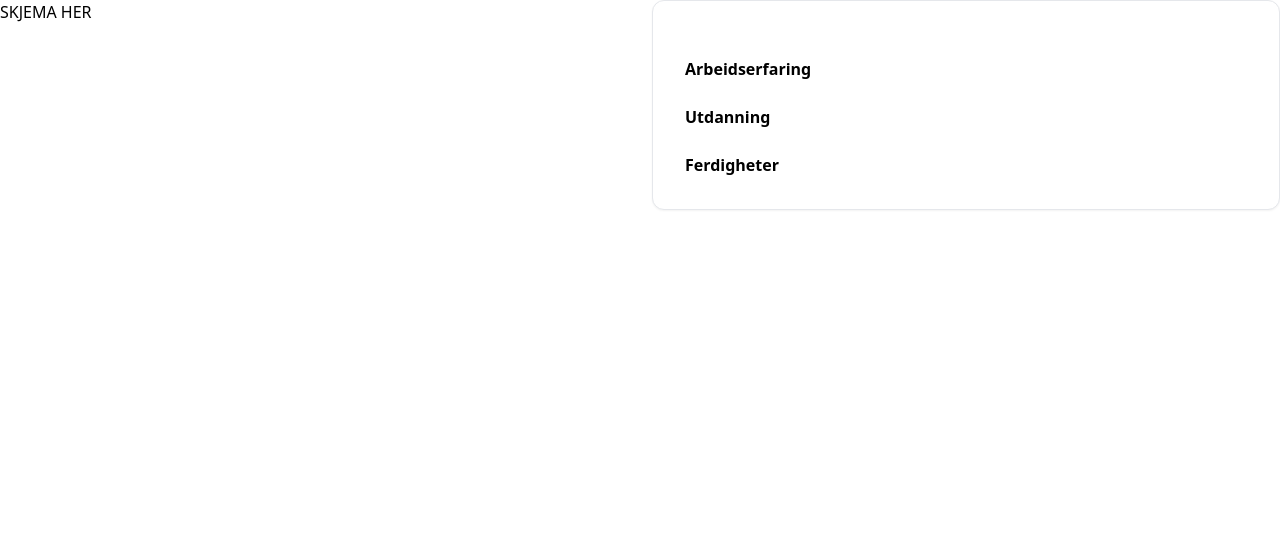
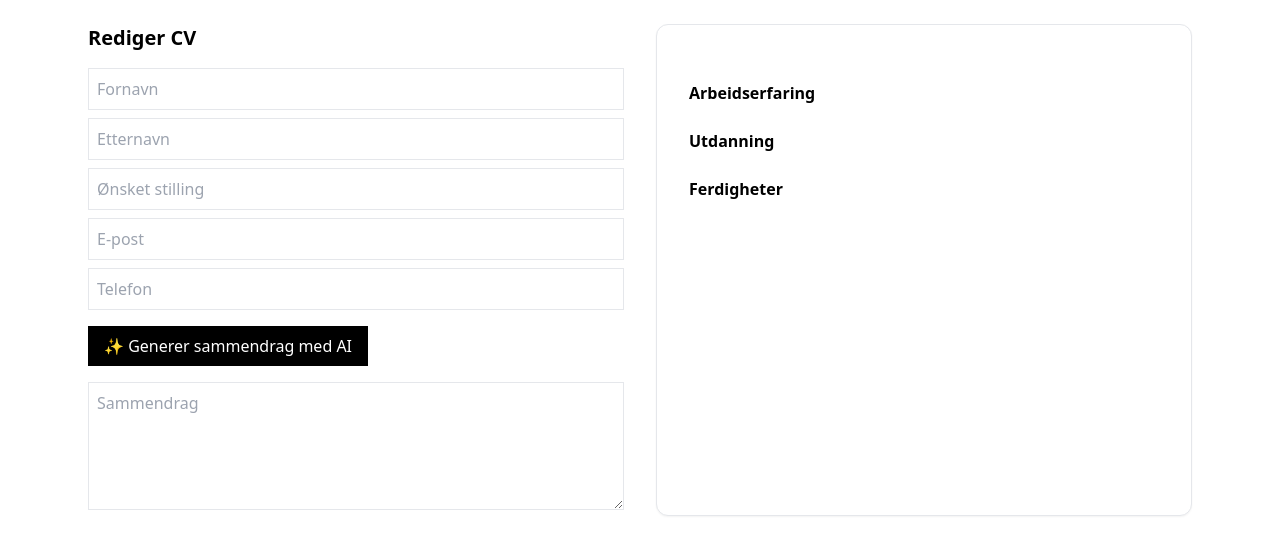
Before and after one commit to cosmicencounters5-png/cv-proffen, a Next.js app: page /cv in a window 1280 px wide. Shown: the top 554 px of the page. Built offline with nearby package versions, Linux system fonts and the light colour scheme.

Commit message:
Update page.tsx

```diff
--- a/app/cv/page.tsx
+++ b/app/cv/page.tsx
@@ -1,18 +1,141 @@
 "use client"
 
 import { useState } from "react"
-import { EMPTY_CV } from "@/lib/emptyCV"
 import CVPreview from "@/components/CVPreview"
+import { CV } from "@/types/cv"
+
+const EMPTY_CV: CV = {
+  id: "local",
+  personal: {
+    firstName: "",
+    lastName: "",
+    title: "",
+    email: "",
+    phone: "",
+  },
+  summary: "",
+  experience: [],
+  education: [],
+  skills: [],
+}
 
 export default function CVPage() {
-  const [cv, setCv] = useState(EMPTY_CV)
+  const [cv, setCv] = useState<CV>(EMPTY_CV)
+  const [loadingAI, setLoadingAI] = useState(false)
+
+  const generateSummary = async () => {
+    try {
+      setLoadingAI(true)
+
+      const res = await fetch("/api/ai/summary", {
+        method: "POST",
+        headers: { "Content-Type": "application/json" },
+        body: JSON.stringify(cv),
+      })
+
+      const data = await res.json()
+
+      if (data.summary) {
+        setCv((prev) => ({
+          ...prev,
+          summary: data.summary,
+        }))
+      }
+    } catch (err) {
+      console.error("AI error", err)
+      alert("Kunne ikke generere sammendrag")
+    } finally {
+      setLoadingAI(false)
+    }
+  }
 
   return (
-    <div className="grid grid-cols-1 md:grid-cols-2 gap-6">
-      {/* skjema til venstre */}
-      <div>SKJEMA HER</div>
+    <div className="max-w-6xl mx-auto grid grid-cols-1 md:grid-cols-2 gap-8 p-6">
+      {/* ===== LEFT: FORM ===== */}
+      <div>
+        <h1 className="text-xl font-bold mb-4">Rediger CV</h1>
 
-      {/* preview til høyre */}
+        {/* PERSONLIG */}
+        <input
+          className="border p-2 w-full mb-2"
+          placeholder="Fornavn"
+          value={cv.personal.firstName}
+          onChange={(e) =>
+            setCv({
+              ...cv,
+              personal: { ...cv.personal, firstName: e.target.value },
+            })
+          }
+        />
+
+        <input
+          className="border p-2 w-full mb-2"
+          placeholder="Etternavn"
+          value={cv.personal.lastName}
+          onChange={(e) =>
+            setCv({
+              ...cv,
+              personal: { ...cv.personal, lastName: e.target.value },
+            })
+          }
+        />
+
+        <input
+          className="border p-2 w-full mb-2"
+          placeholder="Ønsket stilling"
+          value={cv.personal.title}
+          onChange={(e) =>
+            setCv({
+              ...cv,
+              personal: { ...cv.personal, title: e.target.value },
+            })
+          }
+        />
+
+        <input
+          className="border p-2 w-full mb-2"
+          placeholder="E-post"
+          value={cv.personal.email}
+          onChange={(e) =>
+            setCv({
+              ...cv,
+              personal: { ...cv.personal, email: e.target.value },
+            })
+          }
+        />
+
+        <input
+          className="border p-2 w-full mb-4"
+          placeholder="Telefon"
+          value={cv.personal.phone}
+          onChange={(e) =>
+            setCv({
+              ...cv,
+              personal: { ...cv.personal, phone: e.target.value },
+            })
+          }
+        />
+
+        {/* AI BUTTON */}
+        <button
+          type="button"
+          onClick={generateSummary}
+          disabled={loadingAI}
+          className="bg-black text-white px-4 py-2 mb-4"
+        >
+          {loadingAI ? "Genererer..." : "✨ Generer sammendrag med AI"}
+        </button>
+
+        {/* SUMMARY EDIT */}
+        <textarea
+          className="border p-2 w-full h-32"
+          placeholder="Sammendrag"
+          value={cv.summary}
+          onChange={(e) => setCv({ ...cv, summary: e.target.value })}
+        />
+      </div>
+
+      {/* ===== RIGHT: PREVIEW ===== */}
       <CVPreview cv={cv} />
     </div>
   )
```
